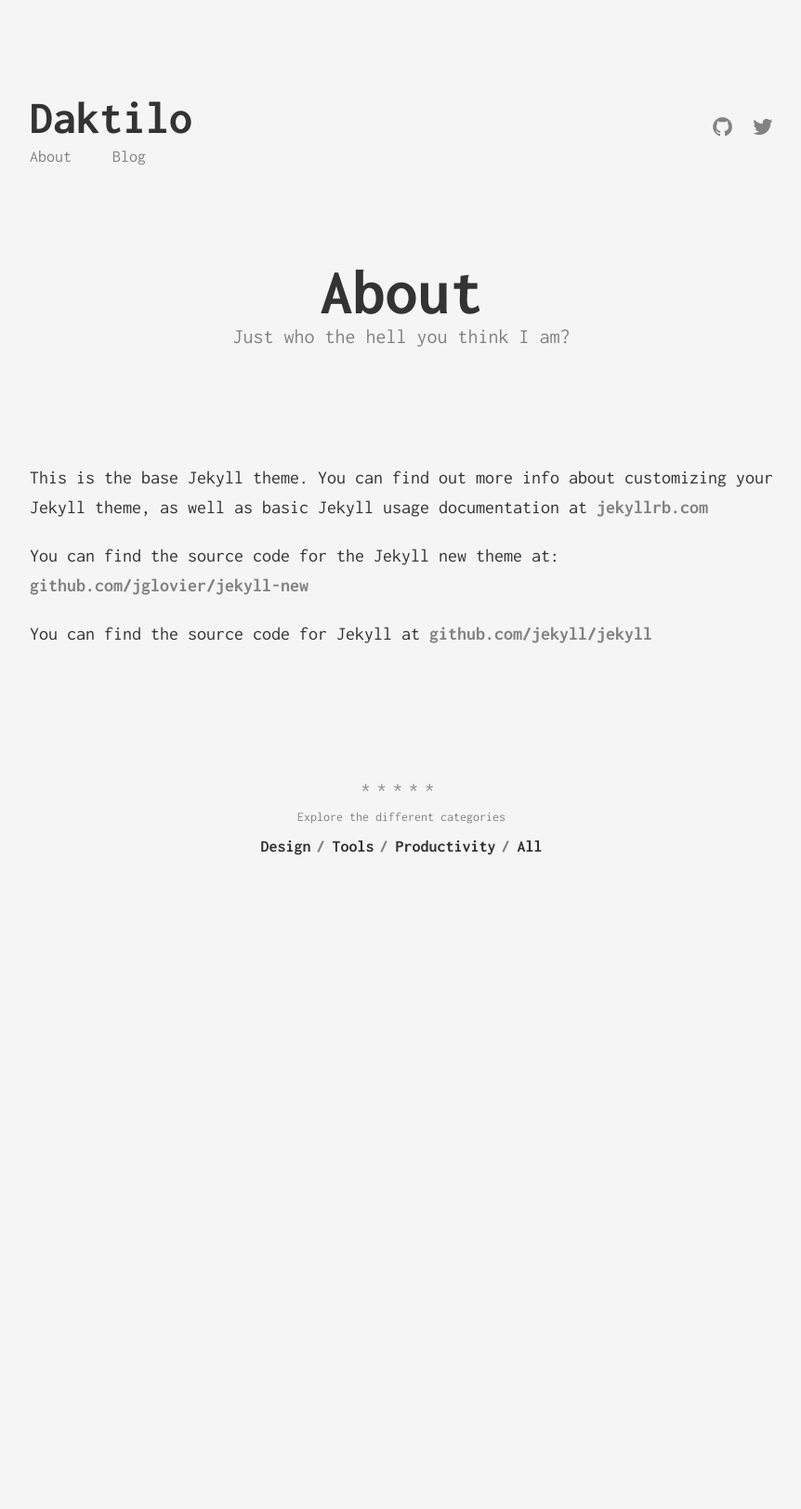
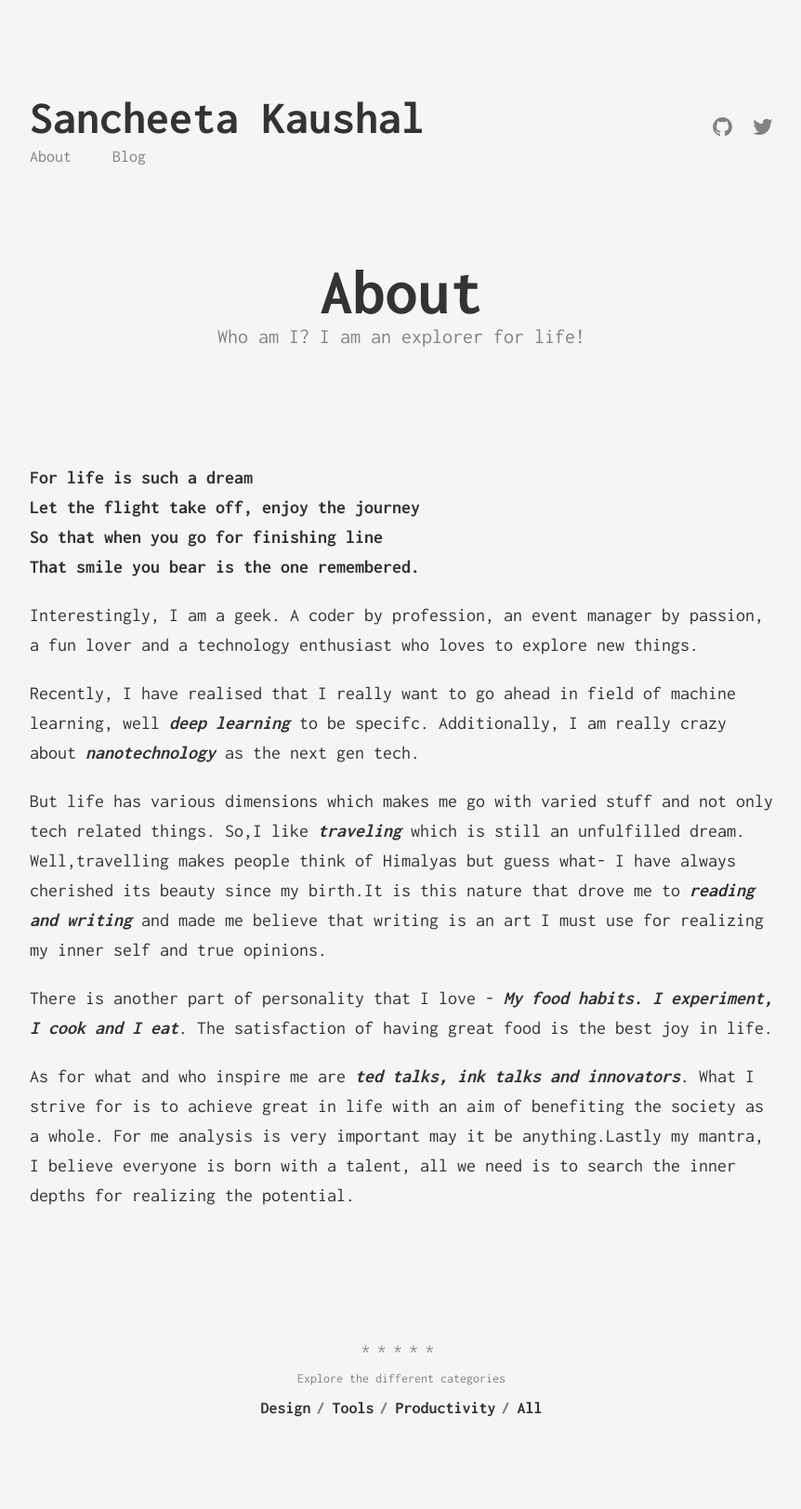
Before and after one commit to sanchee16/sanchee16.github.io, a Jekyll site: the page built from about.md, in a window 1280 px wide. Shown: the whole page at 93% size, without its empty margins (208-1070 px from the left). Built offline with Jekyll 4.4.1, drawn with Linux system fonts in a browser that asks for light colours; before the commit the page ends 1019 px from its top, so only the background shows below that.

Commit message:
Add code for about me

```diff
--- a/_config.yml
+++ b/_config.yml
@@ -1,5 +1,5 @@
 # Site settings
-title: Daktilo
+title: Sancheeta Kaushal
 description: >
   Write an awesome description for your new site here. You can edit this
   line in _config.yml. It will appear in your document head meta (for
--- a/about.md
+++ b/about.md
@@ -1,12 +1,21 @@
 ---
 layout: page
 title: About
-subtitle: Just who the hell you think I am?
+subtitle:  Who am I? I am an explorer for life!
 permalink: /about/
 ---
 
-This is the base Jekyll theme. You can find out more info about customizing your Jekyll theme, as well as basic Jekyll usage documentation at [jekyllrb.com](http://jekyllrb.com/)
+**For life is such a dream** <br>
+**Let the flight take off, enjoy the journey** <br>
+**So that when you go for finishing line** <br>
+**That smile you bear is the one remembered.** <br>
 
-You can find the source code for the Jekyll new theme at: [github.com/jglovier/jekyll-new](https://github.com/jglovier/jekyll-new)
+Interestingly, I am a geek. A coder by profession, an event manager by passion, a fun lover and a technology enthusiast who loves to explore new things.
 
-You can find the source code for Jekyll at [github.com/jekyll/jekyll](https://github.com/jekyll/jekyll)
+Recently, I have realised that I really want to go ahead in field of machine learning, well ***deep learning*** to be specifc. Additionally, I am really crazy about ***nanotechnology*** as the next gen tech.
+
+But life has various dimensions which makes me go with varied stuff and not only tech related things. So,I like ***traveling*** which is still an unfulfilled dream. Well,travelling makes people think of Himalyas but guess what- I have always cherished its beauty since my birth.It is this nature that drove me to ***reading and writing*** and made me believe that writing is an art I must use for realizing my inner self and true opinions.
+
+There is another part of personality that I love - ***My food habits. I experiment, I cook and I eat***. The satisfaction of having great food is the best joy in life.
+
+As for what and who inspire me are ***ted talks, ink talks and innovators***. What I strive for is to achieve great in life with an aim of benefiting the society as a whole. For me analysis is very important may it be anything.Lastly my mantra, I believe everyone is born with a talent, all we need is to search the inner depths for realizing the potential.
```
